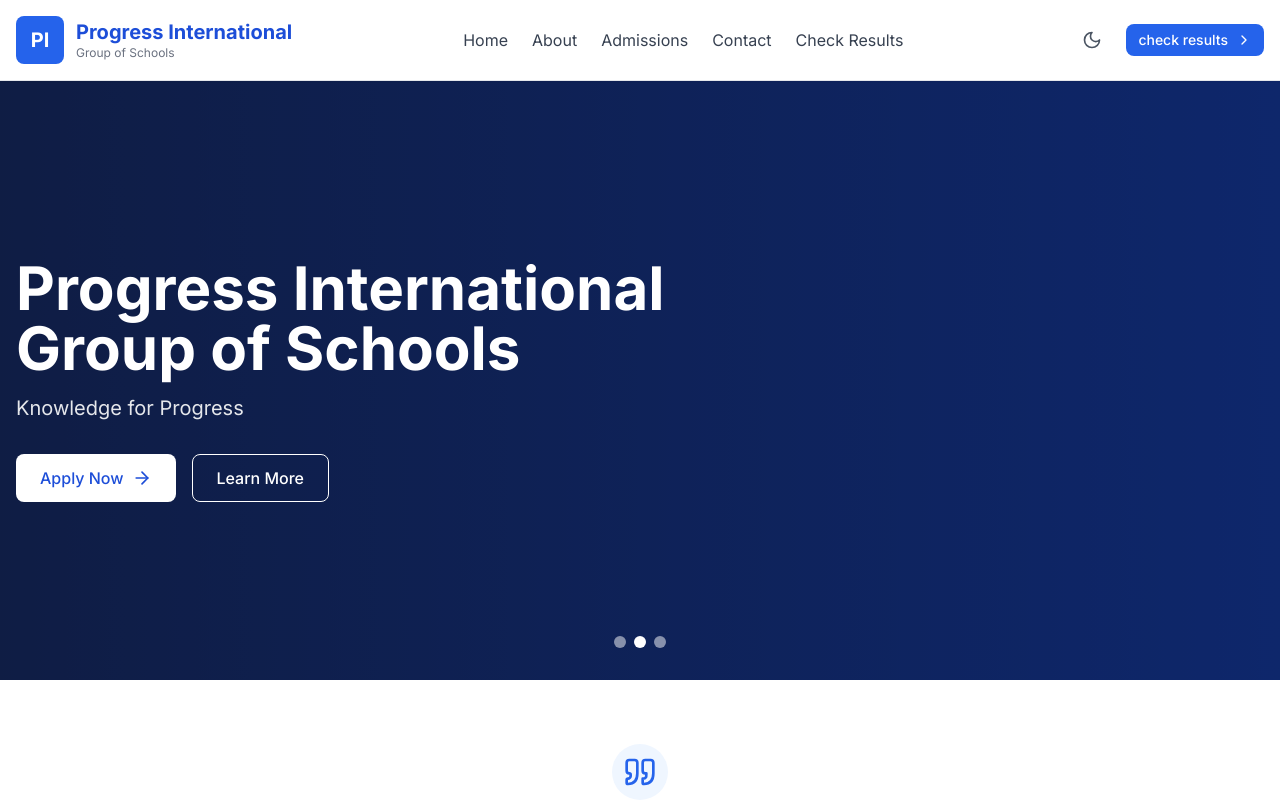
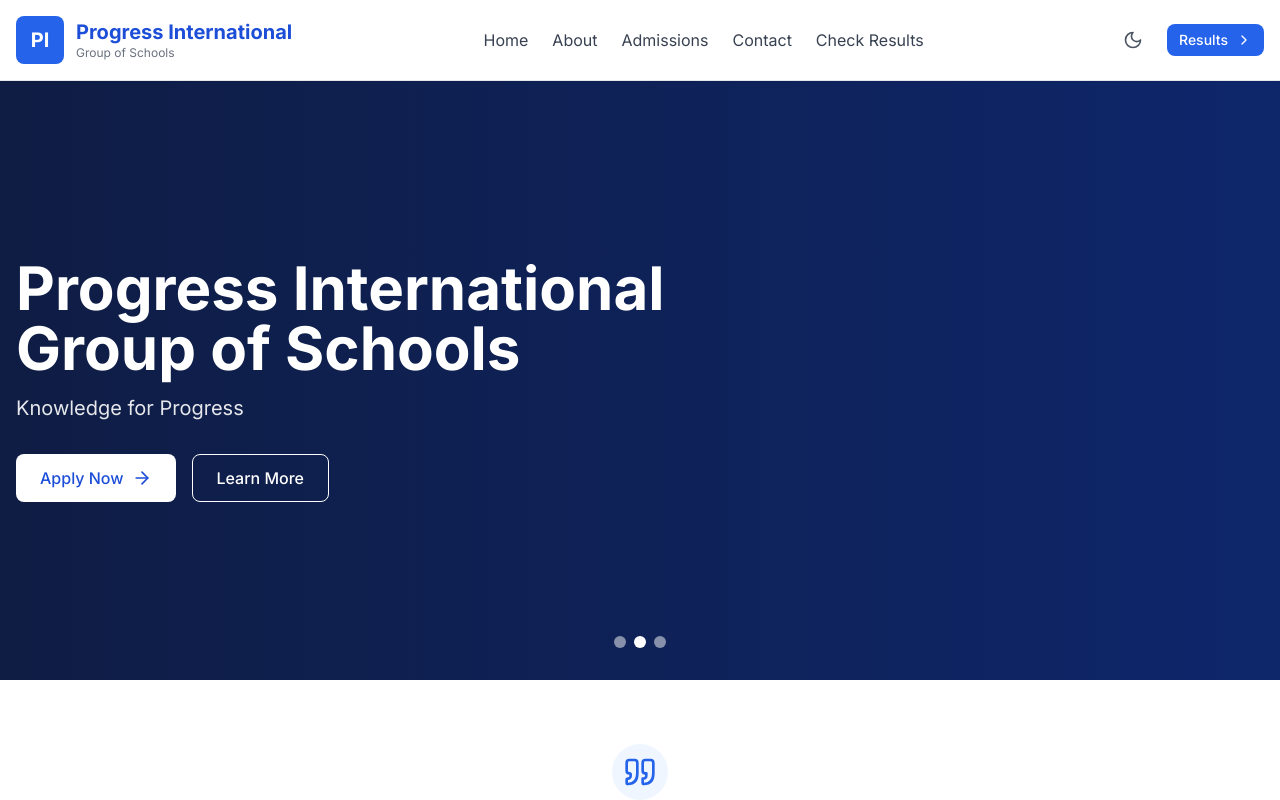
Before and after one commit to Omerta-Platforms/Good-foundation, a Next.js app: page / in a window 1280 px wide. Shown: the top 800 px of the page. Built offline with nearby package versions, Linux system fonts and the light colour scheme.

Commit message:
Update page.tsx

```diff
--- a/src/app/page.tsx
+++ b/src/app/page.tsx
@@ -128,7 +128,7 @@ export default function HomePage() {
               <ThemeToggle />
               <Link href="/result-checker">
                 <Button variant="default" size="sm">
-                  check results
+                  Results
                   <ChevronRight className="ml-2 h-4 w-4" />
                 </Button>
               </Link>
```
